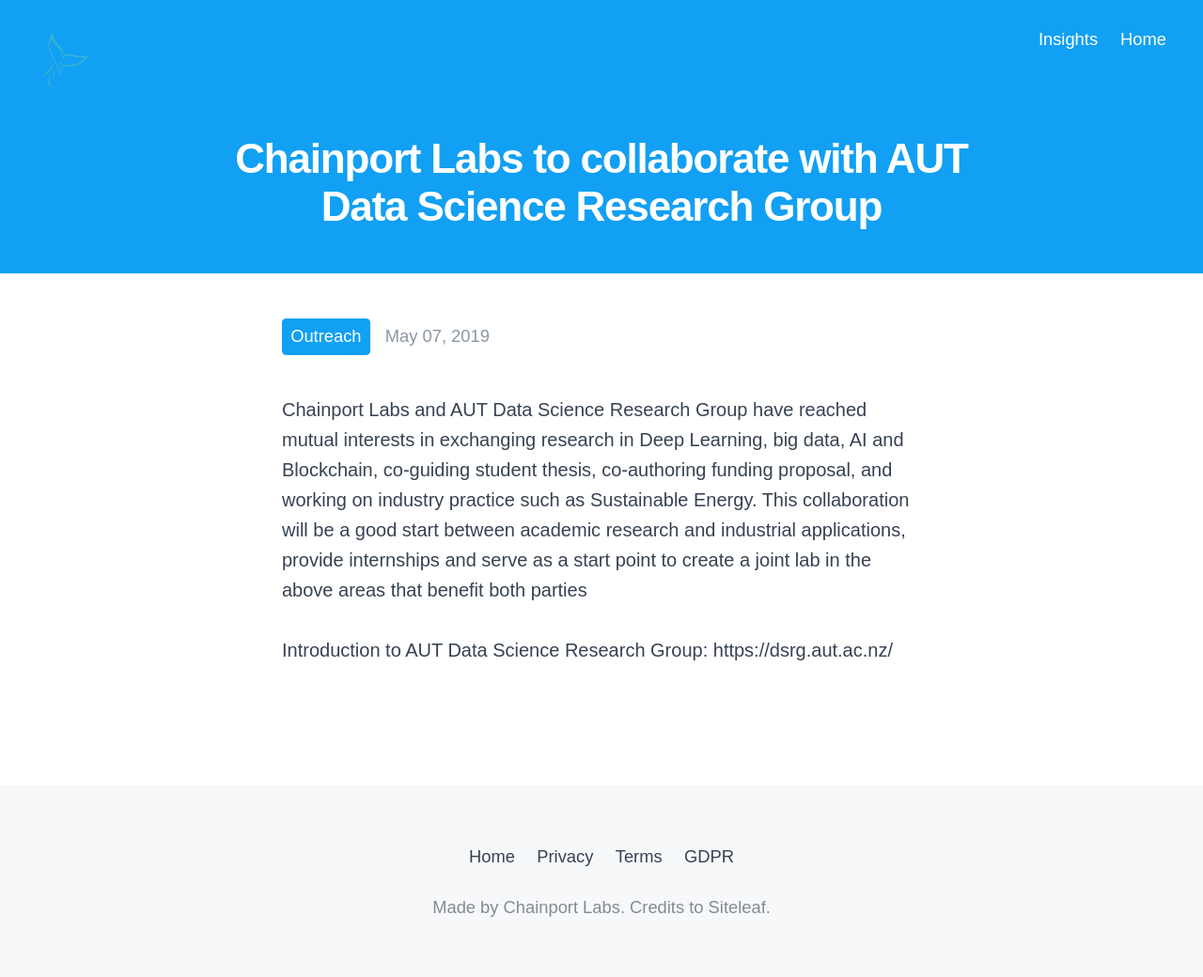
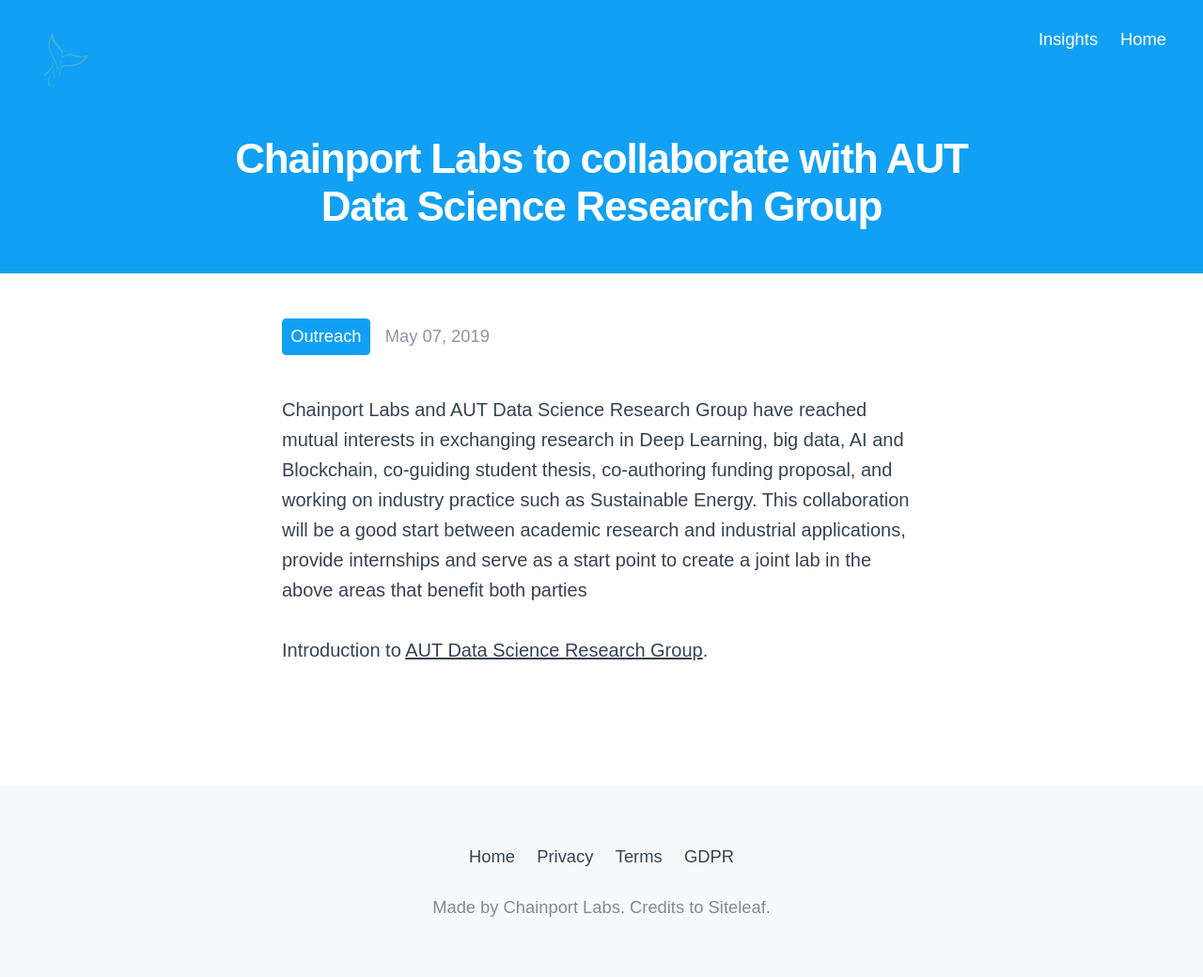
Before and after one commit to sundaywork/chainport_insights, a Jekyll site: the page built from _posts/2019-05-07-chainport-labs-to-collaborate-with-aut-data-science-research-group.markdown, in a window 1280 px wide. Shown: the whole page at 94% size. Built offline with Jekyll 4.4.1, drawn with Linux system fonts in a browser that asks for light colours; some web fonts are replaced.

Commit message:
Updated Chainport Labs To Collaborate With Aut Data Science Research Group

```diff
--- a/_posts/2019-05-07-chainport-labs-to-collaborate-with-aut-data-science-research-group.markdown
+++ b/_posts/2019-05-07-chainport-labs-to-collaborate-with-aut-data-science-research-group.markdown
@@ -7,5 +7,4 @@ tags:
 
 Chainport Labs and AUT Data Science Research Group have reached mutual interests in exchanging research in Deep Learning, big data, AI and Blockchain, co-guiding student thesis, co-authoring funding proposal, and working on industry practice such as Sustainable Energy. This collaboration will be a good start between academic research and industrial applications, provide internships and serve as a start point to create a joint lab in the above areas that benefit both parties
 
-Introduction to AUT Data Science Research Group:
-https://dsrg.aut.ac.nz/
+Introduction to [AUT Data Science Research Group](https://dsrg.aut.ac.nz/).
```
